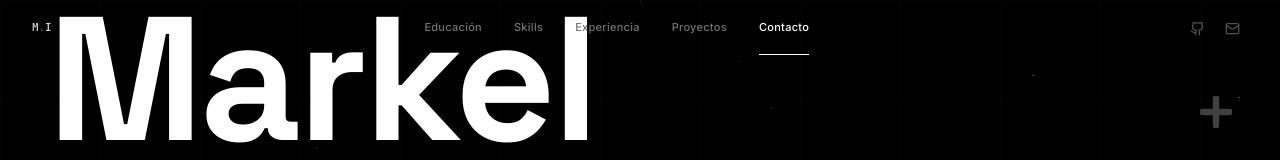
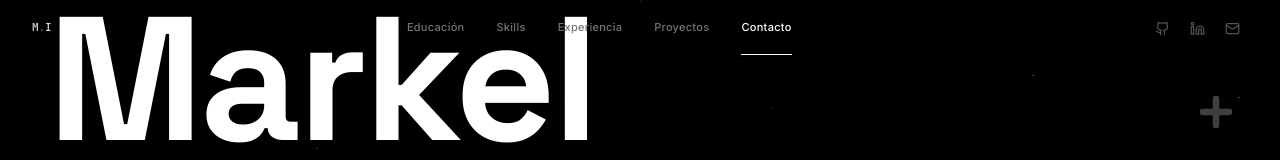
Before and after one commit to MarkDev82/portfolio, a React (Vite) app: page / in a window 1280 px wide. Shown: the top 160 px of the page. Built offline with nearby package versions, Linux system fonts and the light colour scheme.

Commit message:
feat: add responsive Navigation component with scroll-linked animations and smooth section scrolling

```diff
--- a/src/components/Navigation.tsx
+++ b/src/components/Navigation.tsx
@@ -136,6 +136,17 @@ export const Navigation = () => {
                 <Github className="w-[15px] h-[15px]" />
               </motion.a>
               <motion.a
+                href={personal.linkedin || '#'}
+                target="_blank"
+                rel="noopener noreferrer"
+                className="p-2 text-neutral-600 hover:text-white transition-colors duration-300"
+                aria-label="LinkedIn"
+                whileHover={{ scale: 1.1 }}
+                whileTap={{ scale: 0.95 }}
+              >
+                <Linkedin className="w-[15px] h-[15px]" />
+              </motion.a>
+              <motion.a
                 href={`mailto:${personal.email}`}
                 className="p-2 text-neutral-600 hover:text-white transition-colors duration-300"
                 aria-label="Email"
```
